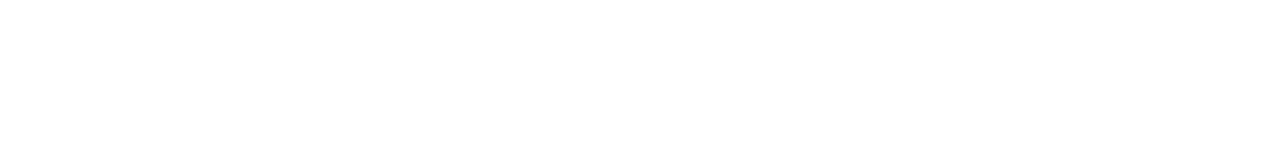
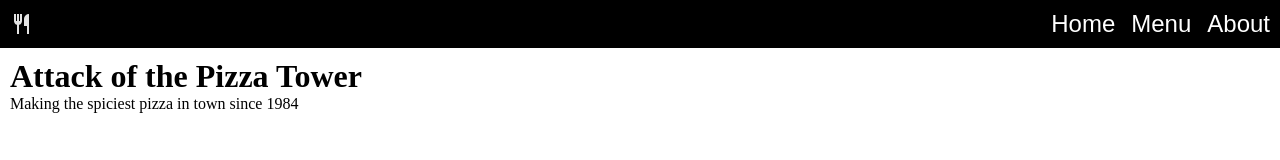
Before and after one commit to GithubNanior/Restaurant-Page, a website built with webpack: page src/template.html in a window 1280 px wide. Built offline with nearby package versions, Linux system fonts and the light colour scheme.

Commit message:
Feat: Create basic frontpage design

```diff
--- a/src/styles.css
+++ b/src/styles.css
@@ -0,0 +1,37 @@
+* {
+    margin: 0;
+    padding: 0;
+}
+
+header {
+    display: flex;
+    justify-content: space-between;
+
+    padding: 10px;
+    background-color: black;
+}
+
+header nav {
+    display: flex;
+    gap: 2ch;
+}
+
+header button {
+    border: none;
+    background-color: transparent;
+    color: white;
+    font-size: x-large;
+    cursor: pointer;
+}
+
+header button img {
+    display: block;
+}
+
+header button:hover {
+    scale: 1.1;
+}
+
+main {
+    padding: 10px;
+}
--- a/src/template.html
+++ b/src/template.html
@@ -6,6 +6,19 @@
         <title>Restaurant page</title>
     </head>
     <body>
-
+        <header>
+            <button id="logo"><img src="fork.svg"></button>
+            <nav>
+                <button id="btn-home">Home</button>
+                <button id="btn-menu">Menu</button>
+                <button id="btn-about">About</button>
+            </nav>
+        </header>
+        <main id="main">
+            <h1>Attack of the Pizza Tower</h1>
+            <p>
+                Making the spiciest pizza in town since 1984
+            </p>
+        </main>
     </body>
 </html>
```
Also changed, not shown: src/fork.svg (added).
